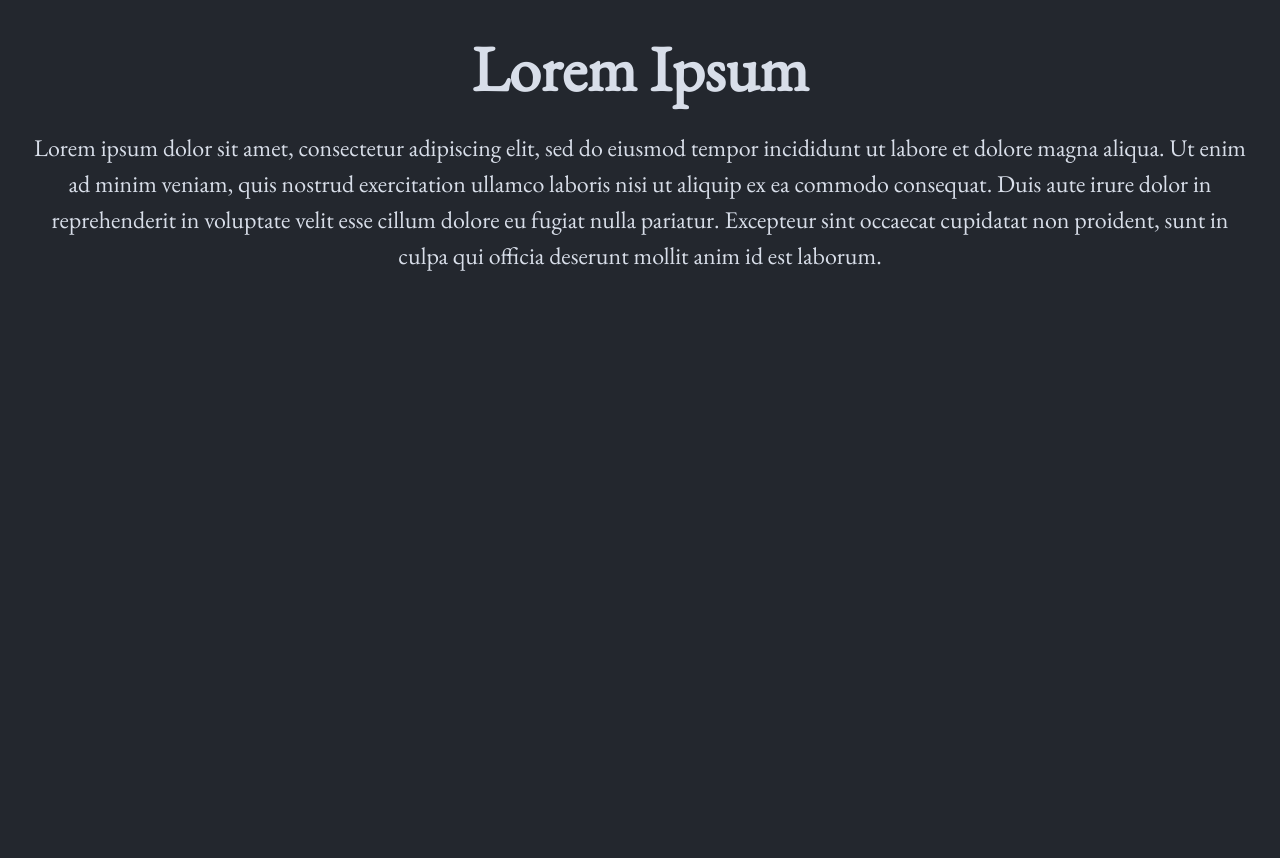
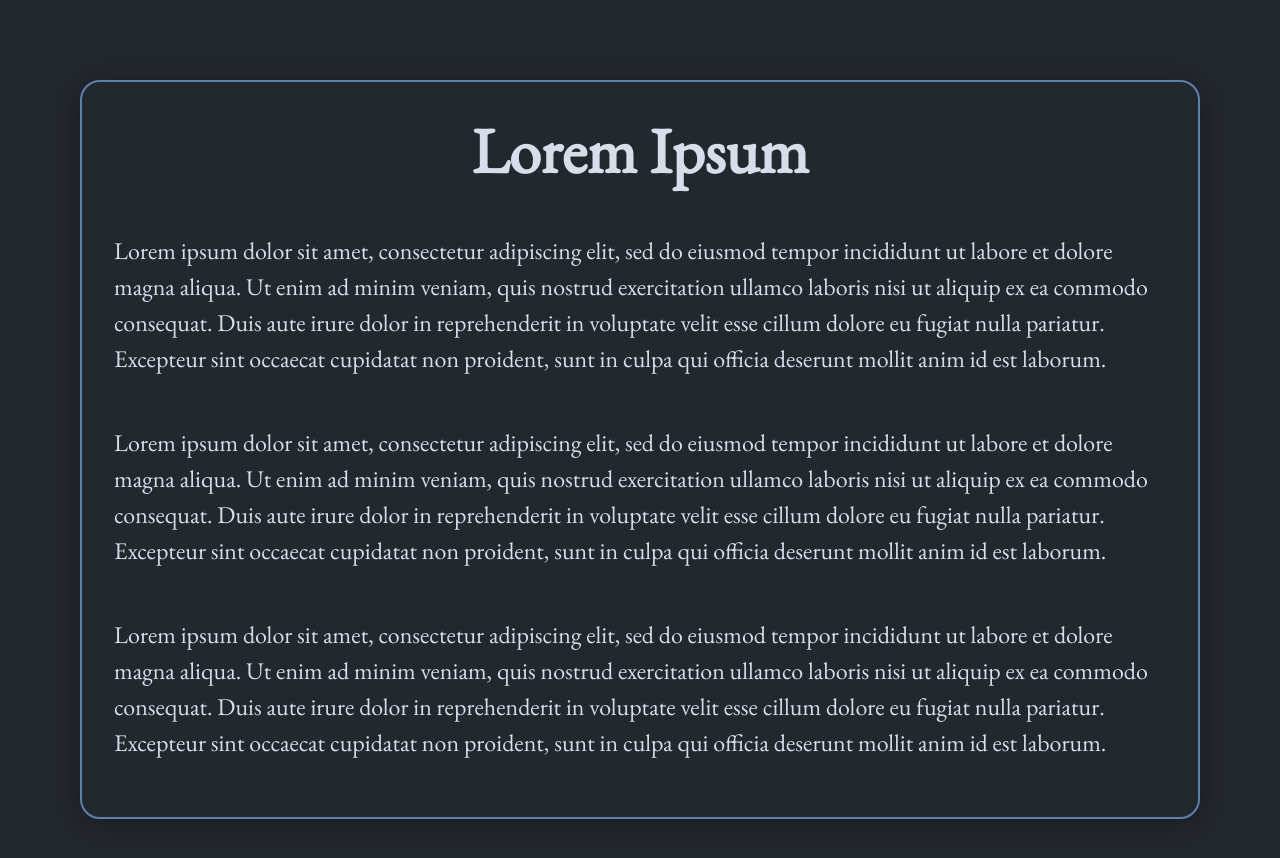
Before and after one commit to al-jshen/al-jshen.github.io, a Next.js app: page /projects/test in a window 1280 px wide. Shown: the top 858 px of the page. Before the commit the page ends 800 px from the top, so only its background shows below. Built offline with nearby package versions, Linux system fonts and the light colour scheme.

Commit message:
better project page; styling links

```diff
--- a/pages/projects/test.js
+++ b/pages/projects/test.js
@@ -1,17 +1,39 @@
 export default function Test() {
   return (
-    <div className="column">
-      <h1 className="title">Lorem Ipsum</h1>
+    <div className="fullpage">
+      <div className="column">
+        <h1 className="title">Lorem Ipsum</h1>
 
-      <p className="description">
-        Lorem ipsum dolor sit amet, consectetur adipiscing elit, sed do eiusmod
-        tempor incididunt ut labore et dolore magna aliqua. Ut enim ad minim
-        veniam, quis nostrud exercitation ullamco laboris nisi ut aliquip ex ea
-        commodo consequat. Duis aute irure dolor in reprehenderit in voluptate
-        velit esse cillum dolore eu fugiat nulla pariatur. Excepteur sint
-        occaecat cupidatat non proident, sunt in culpa qui officia deserunt
-        mollit anim id est laborum.
-      </p>
+        <div>&nbsp;</div>
+
+        <p>
+          Lorem ipsum dolor sit amet, consectetur adipiscing elit, sed do
+          eiusmod tempor incididunt ut labore et dolore magna aliqua. Ut enim ad
+          minim veniam, quis nostrud exercitation ullamco laboris nisi ut
+          aliquip ex ea commodo consequat. Duis aute irure dolor in
+          reprehenderit in voluptate velit esse cillum dolore eu fugiat nulla
+          pariatur. Excepteur sint occaecat cupidatat non proident, sunt in
+          culpa qui officia deserunt mollit anim id est laborum.
+        </p>
+        <p>
+          Lorem ipsum dolor sit amet, consectetur adipiscing elit, sed do
+          eiusmod tempor incididunt ut labore et dolore magna aliqua. Ut enim ad
+          minim veniam, quis nostrud exercitation ullamco laboris nisi ut
+          aliquip ex ea commodo consequat. Duis aute irure dolor in
+          reprehenderit in voluptate velit esse cillum dolore eu fugiat nulla
+          pariatur. Excepteur sint occaecat cupidatat non proident, sunt in
+          culpa qui officia deserunt mollit anim id est laborum.
+        </p>
+        <p>
+          Lorem ipsum dolor sit amet, consectetur adipiscing elit, sed do
+          eiusmod tempor incididunt ut labore et dolore magna aliqua. Ut enim ad
+          minim veniam, quis nostrud exercitation ullamco laboris nisi ut
+          aliquip ex ea commodo consequat. Duis aute irure dolor in
+          reprehenderit in voluptate velit esse cillum dolore eu fugiat nulla
+          pariatur. Excepteur sint occaecat cupidatat non proident, sunt in
+          culpa qui officia deserunt mollit anim id est laborum.
+        </p>
+      </div>
     </div>
   );
 }
--- a/styles.css
+++ b/styles.css
@@ -78,7 +78,7 @@ main {
 footer {
   width: 100%;
   height: 100px;
-  border-top: 1px solid var(--color-fg);
+  border-top: 1px solid var(--nord-dark1);
   display: flex;
   justify-content: center;
   align-items: center;
@@ -95,19 +95,15 @@ footer a {
 }
 
 a {
+  text-decoration: none;
   color: inherit;
-  text-decoration: none;
 }
 
-.title a {
-  color: var(--nord-acc1);
-  text-decoration: none;
-}
-
-.title a:hover,
-.title a:focus,
-.title a:active {
+a:hover,
+a:focus,
+a:active {
   text-decoration: underline;
+  color: var(--nord-acc3);
 }
 
 .title {
@@ -116,14 +112,13 @@ a {
   font-size: 4rem;
 }
 
-.title,
-.description {
+.title {
   text-align: center;
 }
 
-.description {
+p {
+  font-size: 1.5rem;
   line-height: 1.5;
-  font-size: 1.5rem;
 }
 
 code {
@@ -159,7 +154,7 @@ code {
   padding: 1rem;
   text-align: left;
   border-radius: 20px;
-  border: 2px solid var(--nord-dark2);
+  border: 2px solid var(--nord-dark1);
   transition: all 0.2s linear;
 }
 
@@ -168,7 +163,7 @@ code {
 .card:active {
   color: var(--nord-light2);
   background-color: var(--nord-dark0);
-  border: 2px solid var(--nord-frost3);
+  border: 2px solid var(--nord-dark3);
   box-shadow: 0px 4px 25px 5px rgba(0, 0, 0, 0.2);
 }
 
@@ -187,3 +182,11 @@ code {
 .logo {
   height: 1em;
 }
+
+.fullpage {
+  margin: 5rem;
+  text-align: left;
+  border: 2px solid var(--nord-frost3);
+  border-radius: 20px;
+  box-shadow: 0px 4px 25px 5px rgba(0, 0, 0, 0.2);
+}
```
Also changed, not shown: pages/index.js (+8 -11 lines), pages/projects.js (+25 -19 lines).
